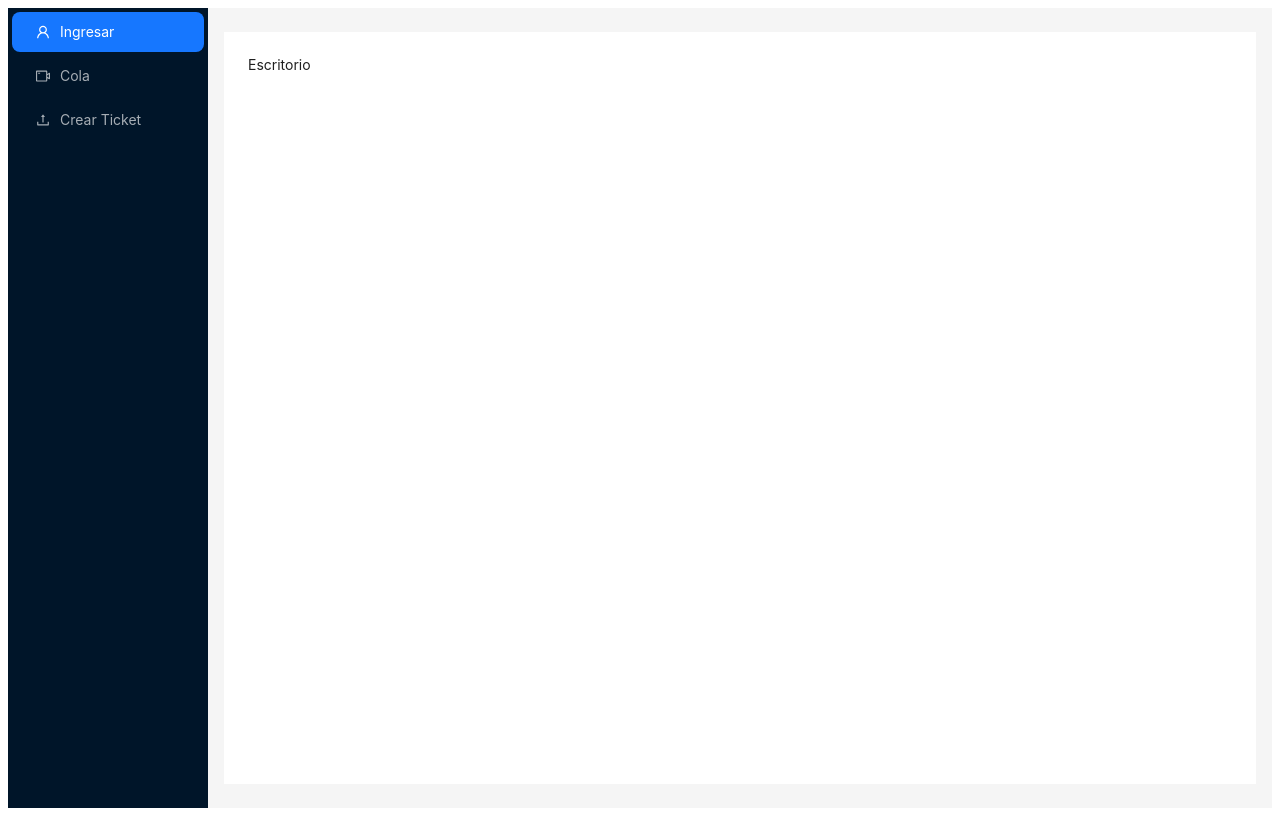
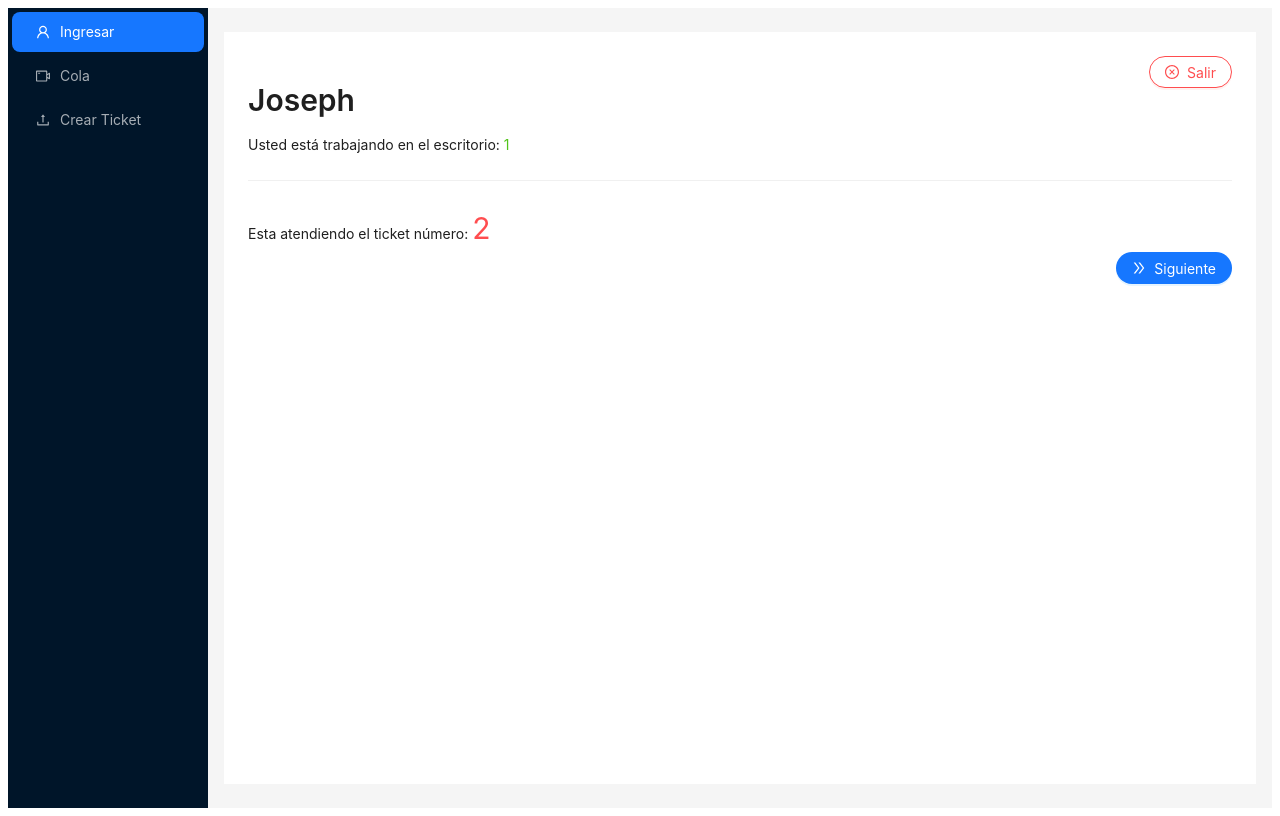
Before and after one commit to JosephMSS/TicketApp-App-de-colas, a React (Vite) app in the folder client/: page /escritorio in a window 1280 px wide. Built offline with nearby package versions, Linux system fonts and the light colour scheme.

Commit message:
add Desktop page

```diff
--- a/client/src/components/index.js
+++ b/client/src/components/index.js
@@ -1 +1,2 @@
 export * from './Layout.component.jsx';
+export * from './index.js';
--- a/client/src/pages/Escritorio.page.jsx
+++ b/client/src/pages/Escritorio.page.jsx
@@ -1,6 +1,48 @@
-
+import { CloseCircleOutlined, DoubleRightOutlined } from "@ant-design/icons";
+import { Button, Col, Divider, Row, Typography } from "antd";
+const { Title, Text } = Typography;
 export const Escritorio = () => {
+  const USER_NAME = "Joseph";
+  const DESKTOP_NUMBER = 1;
+  const TICKET_NUMBER = 2;
+  const handleExit = () => {
+    console.log("Salir");
+  };
+  const handleNextTicket = () => {
+    console.log("Salir");
+  };
   return (
-    <div>Escritorio</div>
-  )
-}
+    <>
+      <Row>
+        <Col span={20}>
+          <Title level={2}>{USER_NAME}</Title>
+          <Text>Usted está trabajando en el escritorio: </Text>
+          <Text type="success">{DESKTOP_NUMBER}</Text>
+        </Col>
+        <Col span={4} align="right">
+          <Button shape="round" danger onClick={handleExit}>
+            <CloseCircleOutlined />
+            Salir
+          </Button>
+        </Col>
+      </Row>
+      <Divider />
+      <Row>
+        <Col>
+          <Text>Esta atendiendo el ticket número: </Text>
+          <Text style={{ fontSize: 30 }} type="danger ">
+            {TICKET_NUMBER}
+          </Text>
+        </Col>
+      </Row>
+      <Row>
+        <Col offset={18} span={6} align="right">
+          <Button onClick={handleNextTicket} shape="round" type="primary">
+            <DoubleRightOutlined />
+            Siguiente
+          </Button>
+        </Col>
+      </Row>
+    </>
+  );
+};
--- a/client/src/pages/Ingresar.page.jsx
+++ b/client/src/pages/Ingresar.page.jsx
@@ -1,13 +1,21 @@
 import { SaveOutlined } from "@ant-design/icons";
-import { Button, Form, Input, InputNumber } from "antd";
+import { Button, Divider, Form, Input, InputNumber, Typography } from "antd";
+const { Title, Text } = Typography;
+import { useNavigate } from "react-router-dom";
+export const Ingresar = () => {
+  const navigate = useNavigate();
   const onFinish = (values) => {
     console.log("Success:", values);
+    navigate("/escritorio");
   };
   const onFinishFailed = (errorInfo) => {
     console.log("Failed:", errorInfo);
   };
-export const Ingresar = () => {
   return (
+    <>
+      <Title>Ingresar</Title>
+      <Text>Ingrese su nombre y numero de escritorio</Text>
+      <Divider />
       <Form
         name="basic"
         labelCol={{
@@ -64,5 +72,6 @@ export const Ingresar = () => {
           </Button>
         </Form.Item>
       </Form>
+    </>
   );
 };
--- a/client/src/pages/index.js
+++ b/client/src/pages/index.js
@@ -2,5 +2,4 @@ export * from './Cola.page.jsx';
 export * from './CrearTicket.page.jsx';
 export * from './Escritorio.page.jsx';
 export * from './Ingresar.page.jsx';
-export * from './Router.page.jsx';
 export * from './index.js';
```
Lines whose indentation alone changed are shown as unchanged.
